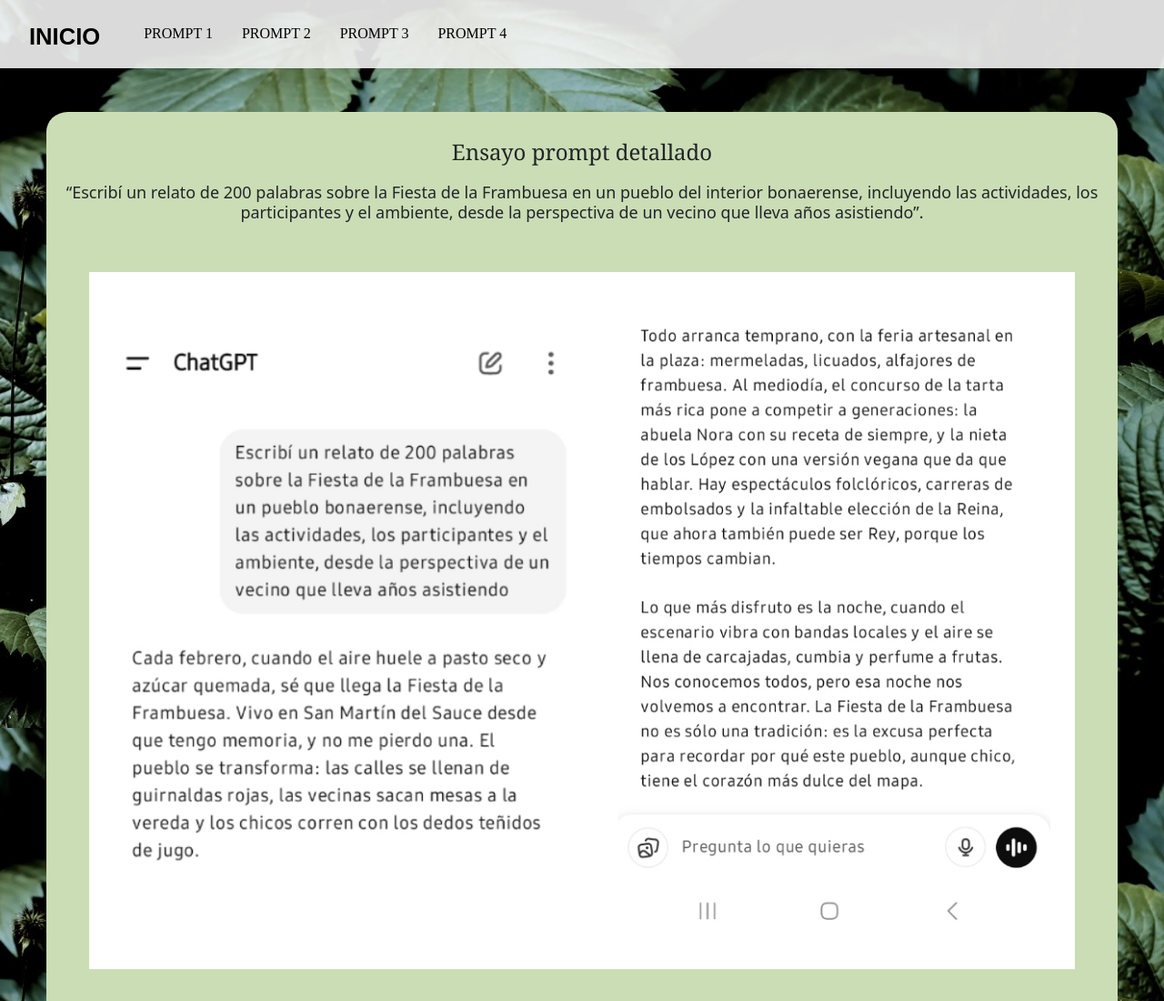
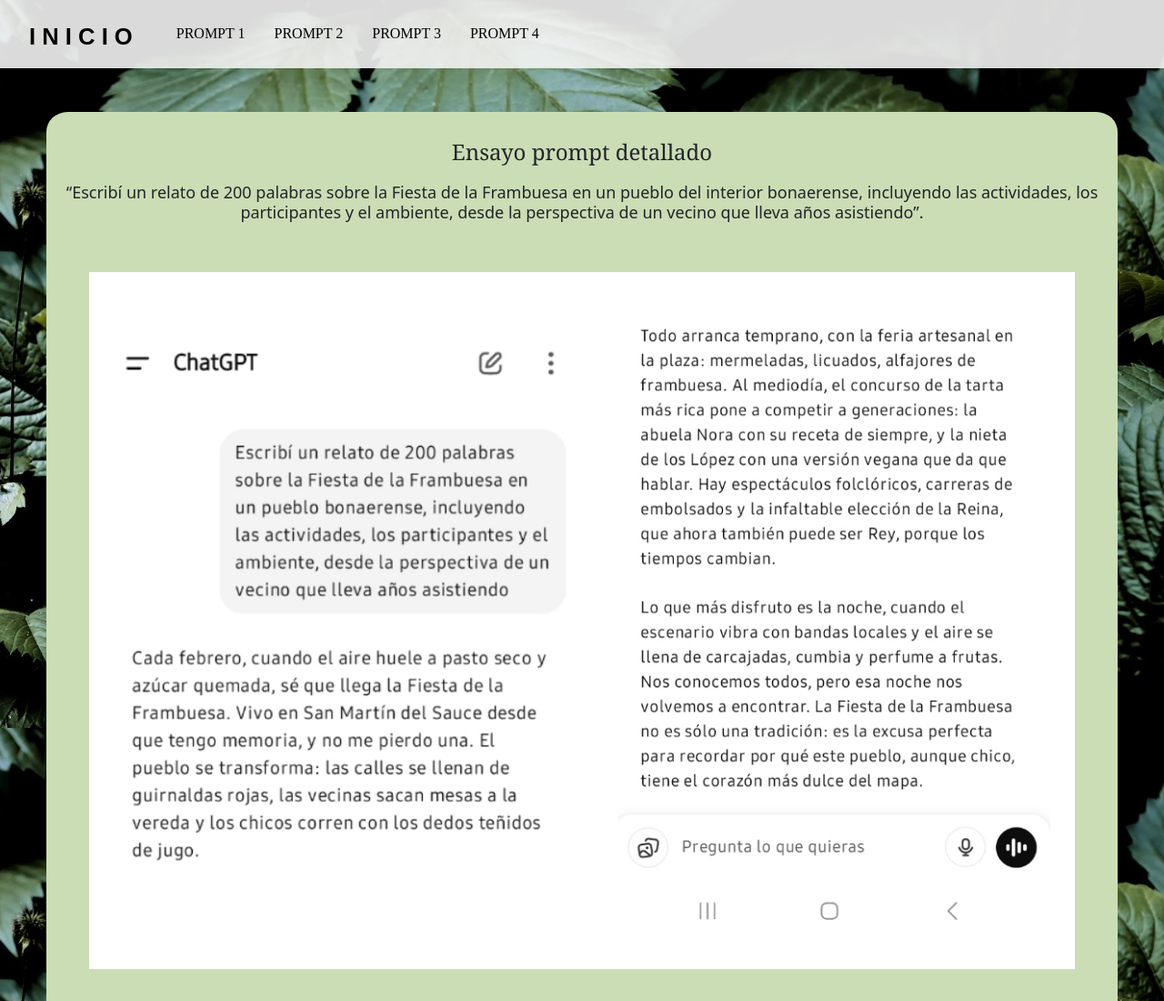
Before and after one commit to magaaperezz/prompts, a plain HTML site: page index2.html in a window 1280 px wide. Shown: the top 1100 px of the page at 91% size. Drawn offline with nearby package versions, Linux system fonts and the light colour scheme; a web font is replaced by a local one.

Commit message:
Update index2.html

```diff
--- a/index2.html
+++ b/index2.html
@@ -10,7 +10,7 @@
 <body>
     <nav class="navbarTop">
         <ul class="list">
-            <li class="navItem"><a href="index.html" class="indice">INICIO</a></li>
+            <li class="navItem"><a href="index.html" class="indice">I N I C I O</a></li>
             <li class="navItem"><a href="index1.html" class="navLink">PROMPT 1</a></li>
             <li class="navItem"><a href="index2.html" class="navLink">PROMPT 2</a></li>
             <li class="navItem"><a href="index3.html" class="navLink">PROMPT 3</a></li>
```
